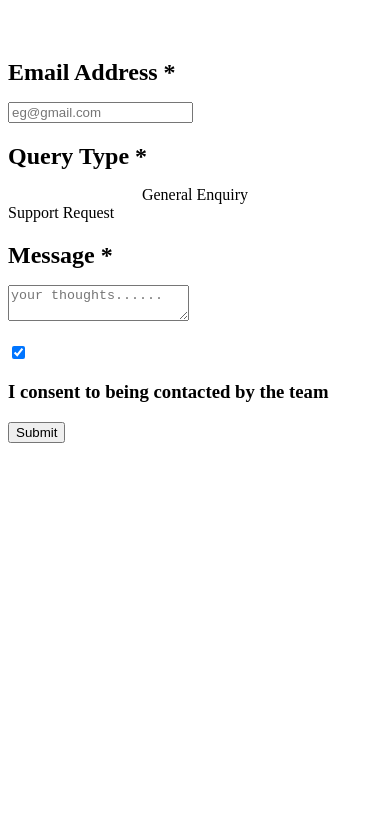
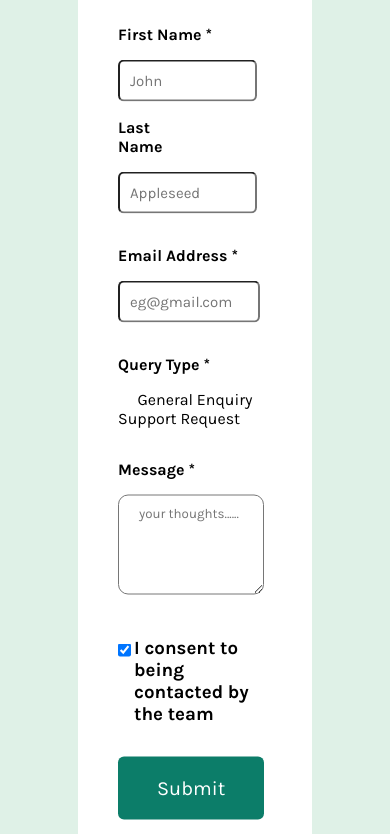
Before and after one commit to Onyekachi10/contact-app-main, a plain HTML site: page index.html in a window 390 px wide. Shown: the part 236-1070 px from the top of the page. Before the commit the page ends 844 px from the top, so only its background shows below. Drawn offline with Linux system fonts and the light colour scheme; a web font is replaced by a local one.

Commit message:
Update style.css

```diff
--- a/style.css
+++ b/style.css
@@ -1,64 +1,143 @@
-/* LAPTOP SCREEN */
+/* GENERAL */
+* {
+    box-sizing: border-box;
+    margin: 0;
+    padding: 0;
+    font-family: "Karla";
+}
 
-@media screen and (max-width:1024px) and (min-width:768px) {
-    input#last,h2.last,span.two {
-        left: 18pc;
+section {
+    position: absolute;
+    left: 50%;
+    top: 70%;
+    transform: translate(-50%,-50%);
+    background-color: hsl(0, 0%, 100%);
+    border-radius: 10px;
+    width: 60%;
 }
+
+body {
+    background-color: hsl(148, 38%, 91%);
+}
+
+
+
+/* CONTENT */
+
+form,h1  {
+    margin:40px;
 
 }
 
-@media screen and (max-width:768px) and (min-width:500px) {
-    input#last,h2.last,span.two {
-        left: 15pc;
-    }
+h1{
+    font-size: 40px;
+    color: hsl(187, 24%, 22%);
 }
 
-@media screen  and (max-width:500px)  and (min-width:300px) {
-    input#last,h2.last,span.two {
-        bottom: 0pc;
-        left: 0pc;
-    }
-    h2.last {
-        margin-top: 1pc;
-    }
-    input#fir,input#last {
-        width: 90%;
+h2 {
+    font-size: 16px;
+margin-bottom: 0.5pc;
+
 }
 
-    input#last {
-        margin-bottom: 4pc;
+
+input {
+    padding: 10px 10px;
+    border-radius: 6px;
+    font-size: 15px;
 }
 
-    span.two {
-        position: relative;
-      bottom: 4pc;
+input#fir {
+    width: 50%;
 }
 
-    span.email-err{
+input#last,h2.last,span.two {
+    width: 40%;
+    position: relative;
+    bottom: 4.3pc;
+    left: 25pc;
+}
+
+
+/* EMAIL */
+input#email,h2.email {
+    width: 92%;
     position: relative;
     bottom: 2pc;
 }
-    h2 {
+
+
+/* QUERY */
+h2.query {
     margin-bottom: 1pc;
 }
 
+h3.value,h3.value2 {
+background-image: url("./assets/images/icon-radio-selected.svg");
+ background-repeat: no-repeat;
+ background-position: left;
+border: 1px solid black;
+  padding: 10px 50px;
+  border-radius: 4px;
+  background-color: hsl(148, 38%, 91%);
+  color: hsl(187, 24%, 22%);
+  cursor: pointer;
+  margin-bottom: 2pc;
+  width: 40%;
+}
 
-    h3.value, h3.value2 {
-         display: grid;
-         justify-content: center;
-         place-items: center;
-         margin-top: 1pc;
-         width: 90%;
-      }
 
 h3.value2 {
     background-image: url("./assets/images/icon-success-check.svg");
     background-repeat: no-repeat;
     background-position: left;
     position: relative;
-        left: 0pc;
-        bottom:0pc;
+    left: 20pc;
+    bottom:4.7pc;
 }
 
 
+/* MESSAGE */
+
+h2.mess {
+    clear: both;
+    margin-top: 2pc;
 }
+
+textarea {
+    width: 95%;
+    height: 100px;
+    border-radius: 10px;
+    padding: 10px 20px;
+}
+
+
+/* AGREEMENT */
+input#box {
+    position: relative;
+    top: 1.5pc;
+
+}
+
+h3 {
+   margin-left: 1pc;
+}
+
+/* SUBMIT */
+
+input#submit {
+    width: 95%;
+    border: none;
+    color: white;
+    background-color: hsl(169, 82%, 27%);
+    cursor: pointer;
+    margin-top: 2pc;
+    padding: 20px 20px;
+    font-size: 20px;
+}
+
+
+/* ERROR-MESSAGES */
+span {
+    color: red;
+}
```
Lines whose indentation alone changed are shown as unchanged.
